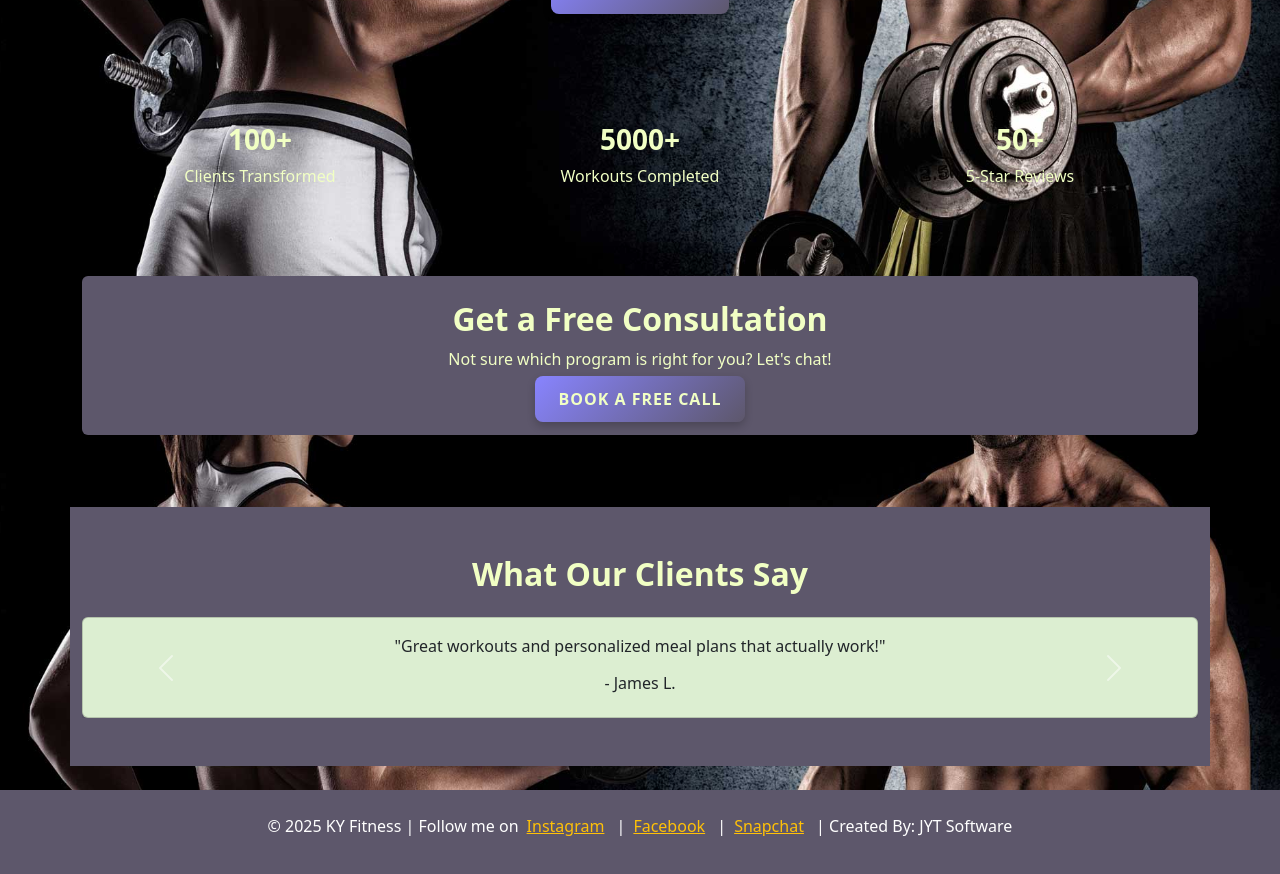
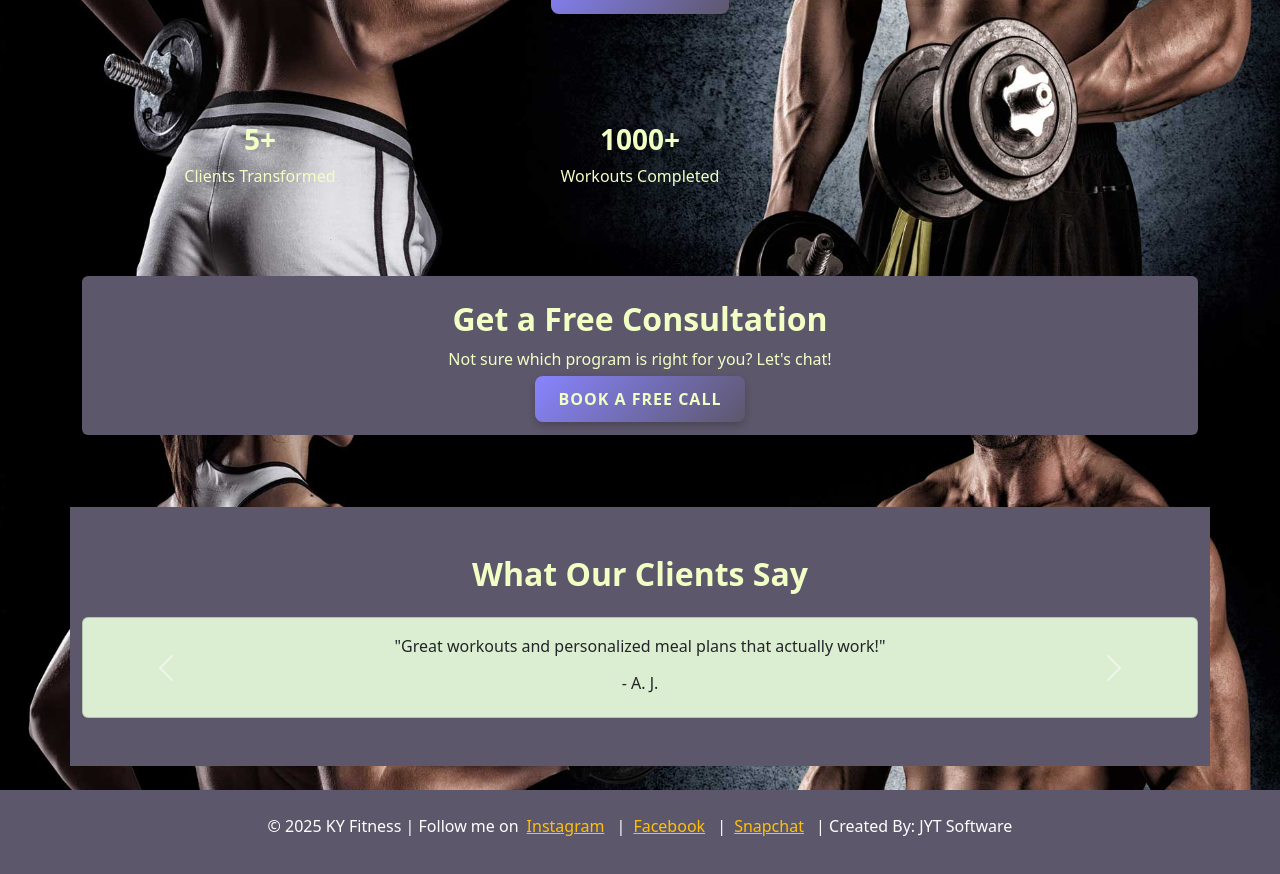
Before and after one commit to timbo84/kyfitness, a Next.js app: page / in a window 1280 px wide. Shown: the part 2880-3754 px from the top of the page. Built offline with nearby package versions, Linux system fonts and the light colour scheme.

Commit message:
edited about pic

```diff
--- a/components/HomePageCards/cta.jsx
+++ b/components/HomePageCards/cta.jsx
@@ -21,8 +21,8 @@ export default function HomeCTA() {
       }, 40);
     };
 
-    animateNumbers(setClients, 100);
-    animateNumbers(setWorkouts, 5000);
+    animateNumbers(setClients, 5);
+    animateNumbers(setWorkouts, 1000);
     animateNumbers(setReviews, 50);
   }, []);
 
@@ -53,10 +53,10 @@ export default function HomeCTA() {
           <h3 className="fw-bold">{workouts}+</h3>
           <p>Workouts Completed</p>
         </div>
-        <div className="col-md-4">
+        {/* <div className="col-md-4">
           <h3 className="fw-bold">{reviews}+</h3>
           <p>5-Star Reviews</p>
-        </div>
+        </div> */}
       </div>
       <br />
       {/* Free Consultation CTA */}
--- a/components/HomePageCards/testimonials.jsx
+++ b/components/HomePageCards/testimonials.jsx
@@ -35,9 +35,9 @@ export default function Testimonials() {
       <div id="testimonialCarousel" className="carousel slide mt-4">
         <div className="carousel-inner">
           {[
-            { text: `"Best trainer I've ever had! I lost 20 pounds in 3 months!"`, author: "- Sarah J." },
-            { text: `"Great workouts and personalized meal plans that actually work!"`, author: "- James L." },
-            { text: `"Helped me build muscle and stay consistent with my fitness goals."`, author: "- Maria R." },
+            { text: `"Best trainer I've ever had! I lost 20 pounds in 3 months!"`, author: "- Madisyn R." },
+            { text: `"Great workouts and personalized meal plans that actually work!"`, author: "- A. J." },
+            { text: `"Helped me build muscle and stay consistent with my fitness goals."`, author: "- Izzie G." },
           ].map((testimonial, index) => (
             <div key={index} className={`carousel-item ${index === 0 ? "active" : ""}`}>
               <motion.div
--- a/components/calendly/index.jsx
+++ b/components/calendly/index.jsx
@@ -17,7 +17,7 @@ const CalendlyPopup = () => {
   return (
     <div
       className="calendly-inline-widget"
-      data-url="https://calendly.com/timber110406/30min"
+      data-url="https://calendly.com/kylynn77/30min"
       style={{ minWidth: "320px", height: "700px" }}
     />
   );
```
Also changed, not shown: public/images/ky.jpg.
